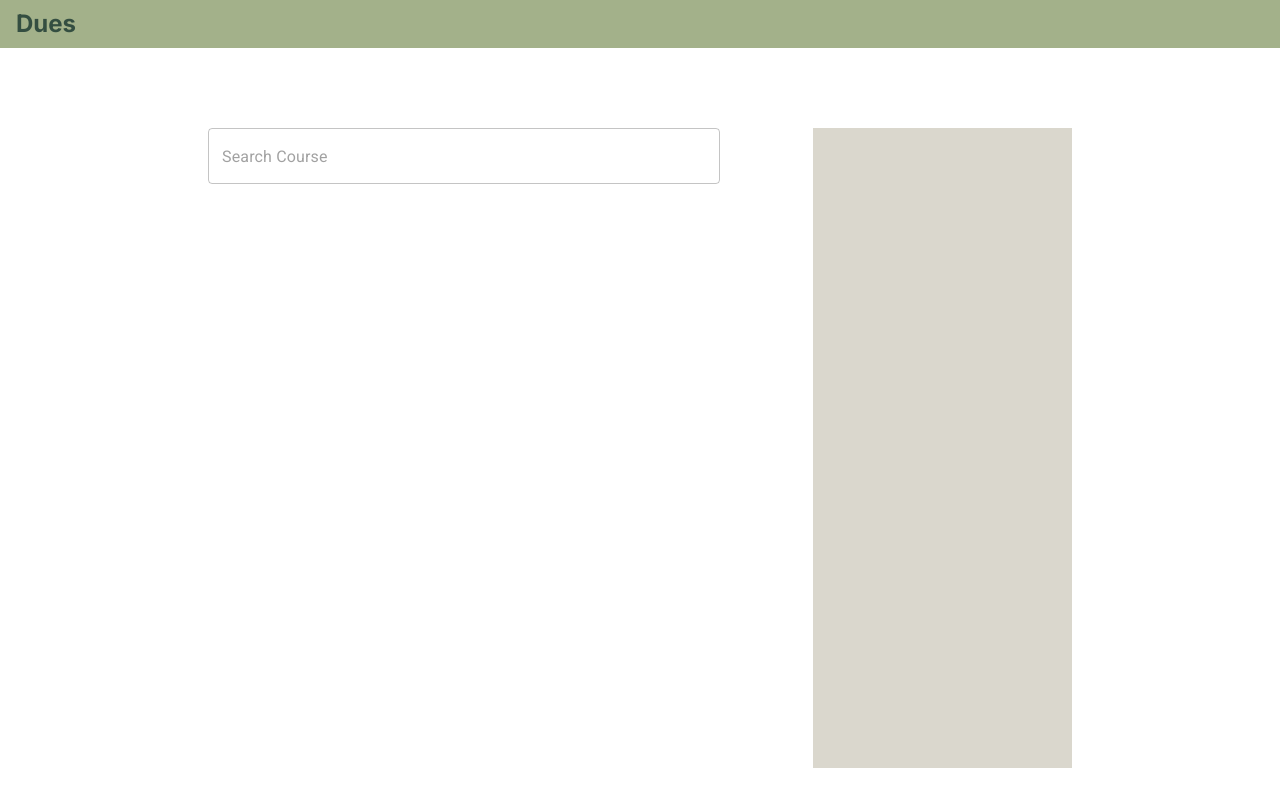
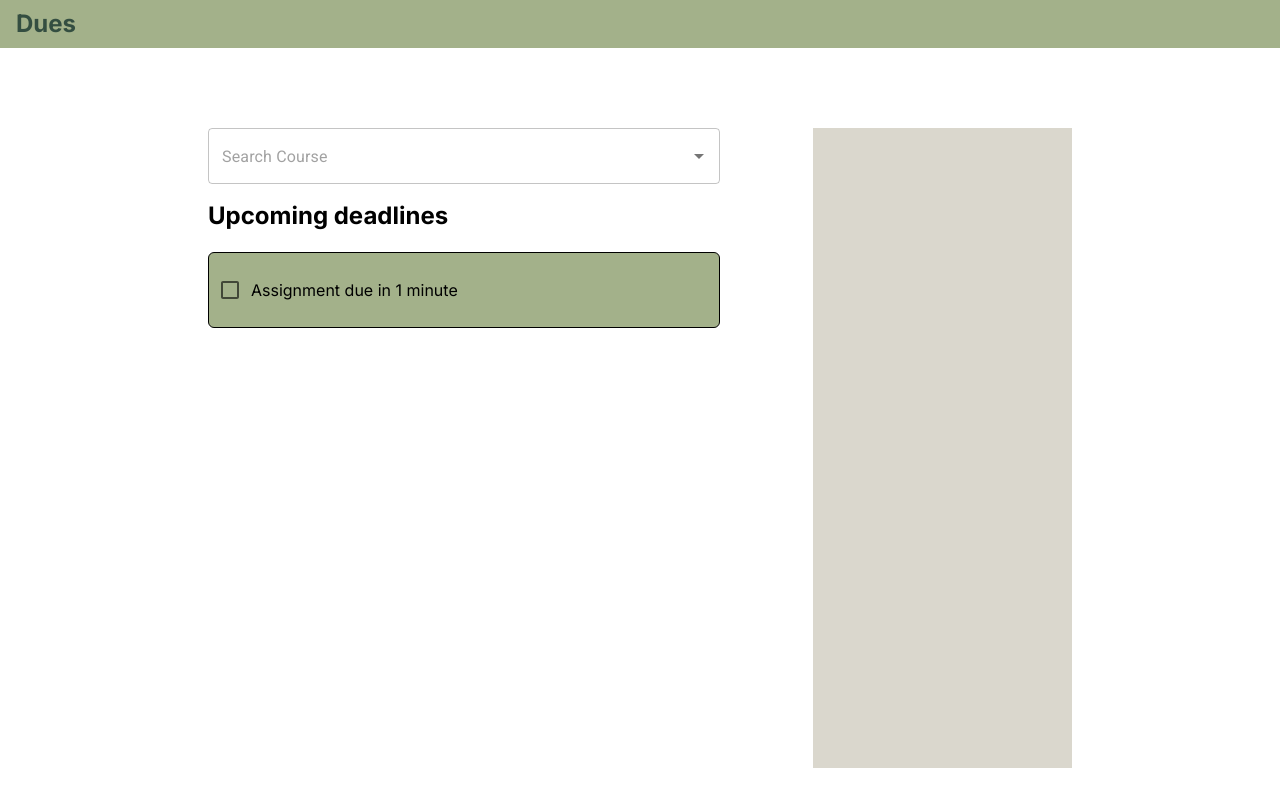
Before and after one commit to NE1NN/dues, a Next.js app: page / in a window 1280 px wide. Shown: the top 806 px of the page. Built offline with nearby package versions, Linux system fonts and the light colour scheme; no server answers; the database is empty.

Commit message:
Add DueList to Home

```diff
--- a/src/app/components/DueList.tsx
+++ b/src/app/components/DueList.tsx
@@ -1,12 +1,12 @@
-import { Checkbox } from "@mui/material";
+'use client';
+
+import { Checkbox } from '@mui/material';
 
 export default function DueList() {
-    return (
-      <div className="flex bg-yellow-500 rounded-md border-black border items-center h-1/2 p-8">
-        <Checkbox />
-        <div className="text-black">
-            Assignment due in 1 minute
-        </div>
-      </div>
-    );
-  }
+  return (
+    <div className="flex bg-green-600 rounded-md border-black border items-center h-4/12 py-4 mt-5">
+      <Checkbox />
+      <div className="text-black">Assignment due in 1 minute</div>
+    </div>
+  );
+}
--- a/src/app/components/SearchBar.tsx
+++ b/src/app/components/SearchBar.tsx
@@ -11,7 +11,6 @@ export default function SearchBar() {
       id="combo-box-demo"
       options={courses}
       sx={{ width: '40vw' }}
-      freeSolo
       renderInput={(params) => (
         <TextField {...params} placeholder="Search Course" />
       )}
--- a/src/app/page.tsx
+++ b/src/app/page.tsx
@@ -3,6 +3,7 @@ import { db } from '../../firebase/service';
 import { Autocomplete } from '@mui/material';
 import { TextField } from '@mui/material';
 import SearchBar from './components/SearchBar';
+import DueList from './components/DueList';
 
 type Course = {
   id: string;
@@ -29,7 +30,13 @@ export default async function Home() {
   return (
     <main className="bg-white h-screen px-52 py-20">
       <section className="flex h-full">
-        <SearchBar></SearchBar>
+        <div className="flex flex-col">
+          <SearchBar></SearchBar>
+          <h1 className="font-bold text-black mt-4 text-2xl">
+            Upcoming deadlines
+          </h1>
+          <DueList></DueList>
+        </div>
         <aside className="w-[30%] bg-green-500 h-full ml-auto"></aside>
       </section>
     </main>
```
